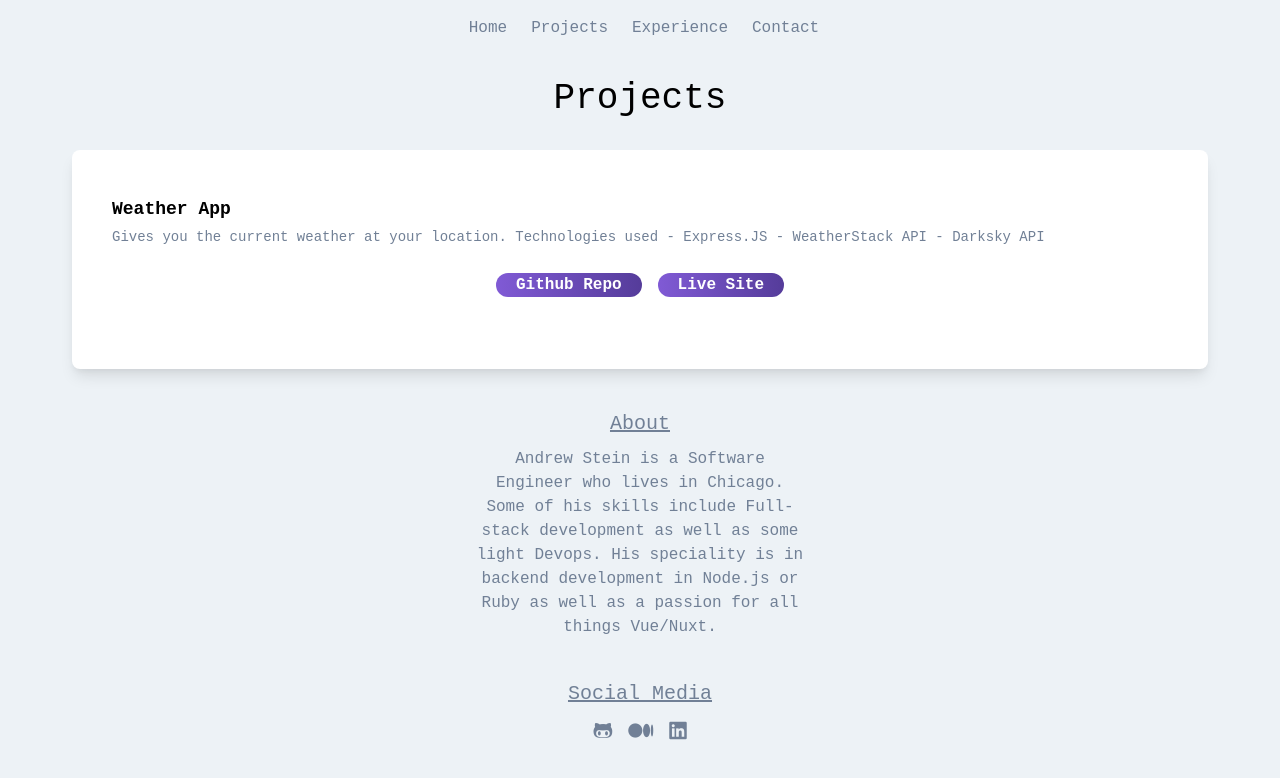
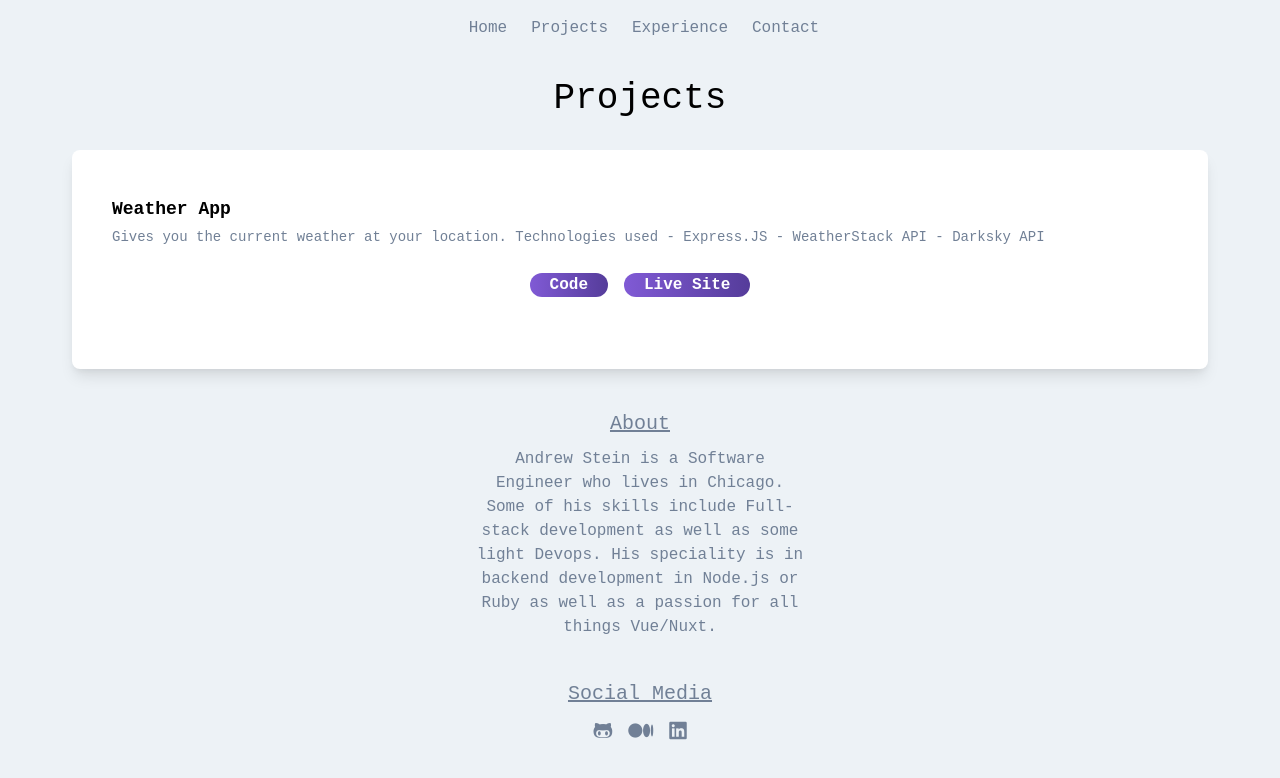
Before and after one commit to ABStein/portfolio-frontend, a Nuxt app: page /projects in a window 1280 px wide. Shown: the top 778 px of the page. Built offline with nearby package versions, Linux system fonts and the light colour scheme.

Commit message:
change code link

```diff
--- a/components/ProjectCard.vue
+++ b/components/ProjectCard.vue
@@ -7,7 +7,7 @@
       </div>
 
       <div class="flex justify-center items-center mt-4 mb-4">
-        <a :href="repo" class="btn text-center text-white px-5 font-semibold rounded-full m-2">Github Repo</a>
+        <a :href="repo" class="btn text-center text-white px-5 font-semibold rounded-full m-2">Code</a>
         <a :href="live_site" class="btn text-center text-white px-5 font-semibold rounded-full m-2">Live Site</a>
       </div>
     </div>
```
